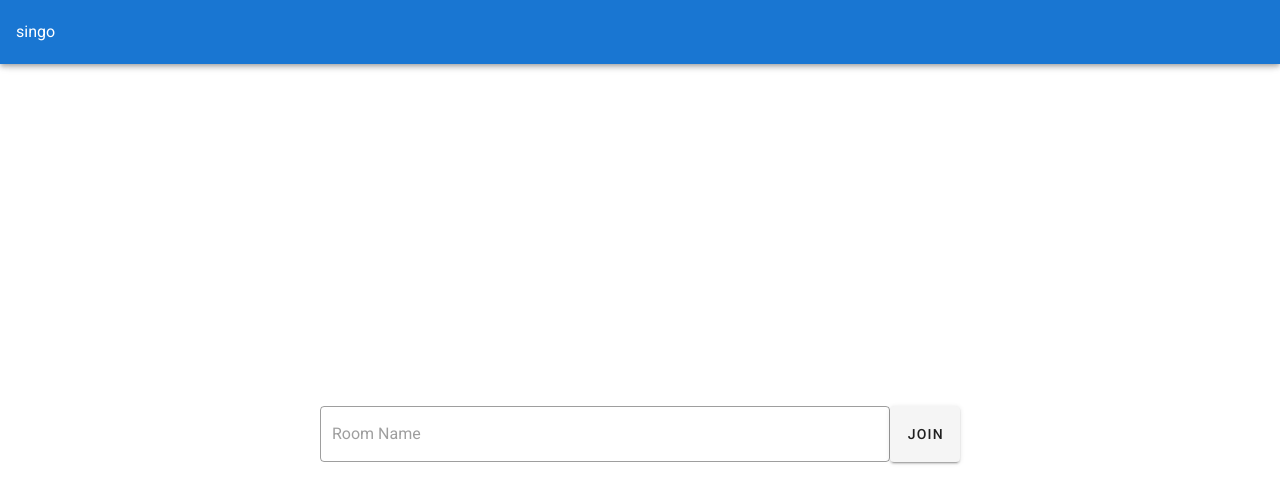
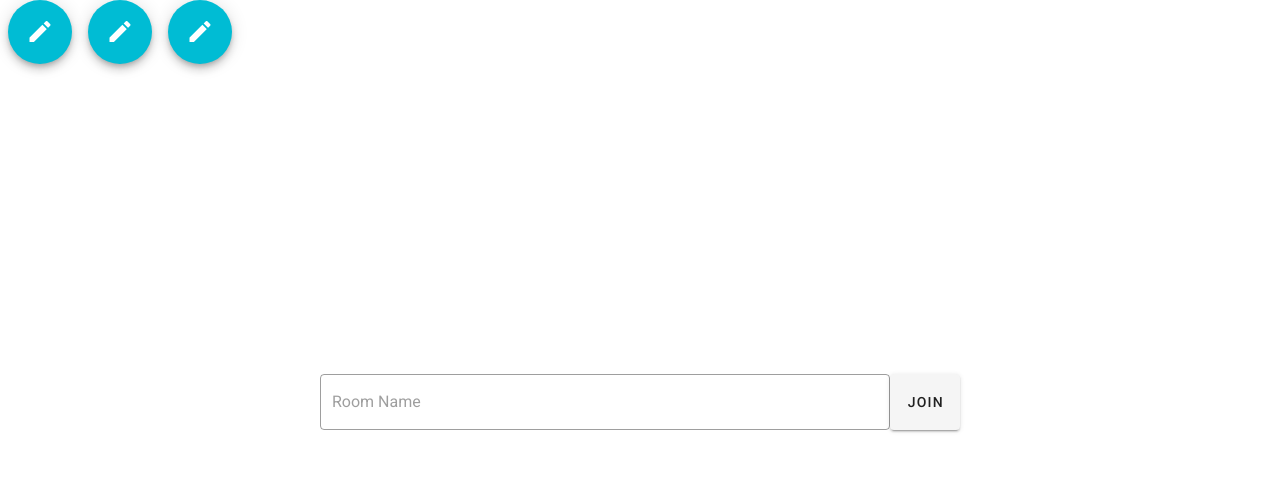
Before and after one commit to tockn/singo, a Vue app in the folder example/: page / in a window 1280 px wide. Shown: the top 504 px of the page. Built offline with nearby package versions, Linux system fonts and the light colour scheme.

Commit message:
create video menu

```diff
--- a/example/src/App.vue
+++ b/example/src/App.vue
@@ -1,14 +1,6 @@
 <template>
   <v-app class="app">
-    <v-app-bar app color="primary" dark>
-      <div class="d-flex align-center">
-        singo
-      </div>
-    </v-app-bar>
-
-    <v-content>
-      <router-view />
-    </v-content>
+    <router-view />
   </v-app>
 </template>
 
--- /dev/null
+++ b/example/src/components/VideoMenu.vue
@@ -0,0 +1,58 @@
+<template>
+  <div
+    class="buttons"
+    ref="buttons"
+    @mousedown="startDragging"
+    @mouseup="endDragging"
+    :style="buttonsStyle"
+  >
+    <v-btn class="mx-2" fab dark large color="cyan">
+      <v-icon dark>mdi-pencil</v-icon>
+    </v-btn>
+    <v-btn class="mx-2" fab dark large color="cyan">
+      <v-icon dark>mdi-pencil</v-icon>
+    </v-btn>
+    <v-btn class="mx-2" fab dark large color="cyan">
+      <v-icon dark>mdi-pencil</v-icon>
+    </v-btn>
+  </div>
+</template>
+
+<script lang="ts">
+import { Vue, Component } from "vue-property-decorator";
+
+@Component
+export default class VideoMenu extends Vue {
+  private dragging = false;
+  private buttonsStyle = "";
+  private ref: Element;
+
+  mounted() {
+    document.onmousemove = this.mouseMove;
+    this.ref = this.$refs.buttons as Element;
+  }
+  private startDragging() {
+    this.dragging = true;
+  }
+  private endDragging() {
+    this.dragging = false;
+  }
+  private mouseMove(e: MouseEvent) {
+    if (!this.dragging) return;
+    const top = e.clientY - this.ref.clientHeight / 2;
+    const left = e.clientX - this.ref.clientWidth / 2;
+    this.buttonsStyle = `top: ${top}px; left: ${left}px`;
+  }
+}
+</script>
+
+<style scoped>
+.buttons {
+  position: absolute;
+  top: 0;
+  left: 0;
+  display: flex;
+  flex-wrap: wrap;
+  justify-content: center;
+}
+</style>
--- a/example/src/components/VideoScreen.vue
+++ b/example/src/components/VideoScreen.vue
@@ -14,12 +14,12 @@ export default class VideoScreen extends Vue {
 
   mounted() {
     const el = this.$refs[this.refName] as HTMLVideoElement;
-    console.log(el)
+    console.log(el);
     el.srcObject = this.stream;
   }
 
   get refName(): string {
-    return `screen-${this.screenId}`
+    return `screen-${this.screenId}`;
   }
 
   @Watch("stream")
@@ -32,8 +32,13 @@ export default class VideoScreen extends Vue {
 
 <style scoped>
 video {
-  width: 400px;
-  height: 300px;
-  border: 1px solid black;
+  width: 50vw;
+  height: 50vh;
+}
+@media screen and (max-width: 480px) {
+  video {
+    width: 100vw;
+    height: 25vh;
+  }
 }
 </style>
--- a/example/src/views/Home.vue
+++ b/example/src/views/Home.vue
@@ -1,24 +1,27 @@
 <template>
   <div class="home">
-    <media-query>
+    <media-query class="middle">
       <div class="join-field">
         <v-text-field
           v-model="roomName"
           class="room-name"
           placeholder="Room Name"
           outlined
+          @keydown.enter="join"
         />
         <v-btn class="join-button" @click="join">Join</v-btn>
       </div>
     </media-query>
+    <video-menu />
   </div>
 </template>
 
 <script lang="ts">
 import { Vue, Component } from "vue-property-decorator";
 import MediaQuery from "@/components/MediaQuery.vue";
+import VideoMenu from "@/components/VideoMenu.vue";
 @Component({
-  components: { MediaQuery }
+  components: { VideoMenu, MediaQuery }
 })
 export default class Home extends Vue {
   public roomName = "";
@@ -33,7 +36,7 @@ export default class Home extends Vue {
 </script>
 
 <style>
-.home {
+.middle {
   position: absolute;
   top: 0;
   right: 0;
--- a/example/src/views/Room.vue
+++ b/example/src/views/Room.vue
@@ -1,14 +1,22 @@
 <template>
   <div class="meeting">
     <div class="screens">
-      <video-screen ref="myScreen" :stream="myStream" screen-id="myscreen" />
+      <div class="screen">
+        <video-screen ref="myScreen" :stream="myStream" screen-id="myscreen" />
+      </div>
+      <div class="screen">
+        <video-screen ref="myScreen" :stream="myStream" screen-id="myscreen" />
+      </div>
+      <div class="screen">
+        <video-screen ref="myScreen" :stream="myStream" screen-id="myscreen" />
+      </div>
+      <div class="screen">
+        <video-screen ref="myScreen" :stream="myStream" screen-id="myscreen" />
+      </div>
 
-      <video-screen
-        v-for="(s, i) in partnerStreams"
-        :stream="s"
-        :screen-id="i"
-        :key="i"
-      />
+      <div class="screen" v-for="(s, i) in partnerStreams" :key="i">
+        <video-screen :stream="s" :screen-id="i" />
+      </div>
     </div>
   </div>
 </template>
@@ -27,32 +35,32 @@ export default class Room extends Vue {
   private partnerStreams: MediaStream[] = [];
 
   get roomId(): string {
-    return this.$route.params.id
+    return this.$route.params.id;
   }
 
   async mounted() {
     const sc = this.$refs.myScreen as HTMLVideoElement;
     this.client = new SingoClient(sc, {
-      SignalingServerEndpoint: 'ws://localhost:5000'
+      SignalingServerEndpoint: "ws://localhost:5000"
     });
     await this.client.joinRoom(this.roomId);
     this.myStream = this.client.stream;
 
-    this.client.onTrack = ((clientId, stream) => {
+    this.client.onTrack = (clientId, stream) => {
       this.partnerStreamMap.set(clientId, stream);
       this.updatePartnerStream();
-    });
+    };
 
-    this.client.onLeave = (clientId => {
+    this.client.onLeave = clientId => {
       this.partnerStreamMap.delete(clientId);
       this.updatePartnerStream();
-    });
+    };
   }
 
   private updatePartnerStream() {
     const ps = [] as MediaStream[];
-    this.partnerStreamMap.forEach((stream, _) => {
-      ps.push(stream)
+    this.partnerStreamMap.forEach(stream => {
+      ps.push(stream);
     });
     this.partnerStreams = ps;
   }
@@ -60,7 +68,15 @@ export default class Room extends Vue {
 </script>
 
 <style scoped>
+.meeting {
+}
 .screens {
   display: flex;
+  flex-wrap: wrap;
+  justify-content: center;
+  width: 100%;
+}
+.screen {
+  font-size: 0;
 }
 </style>
```
